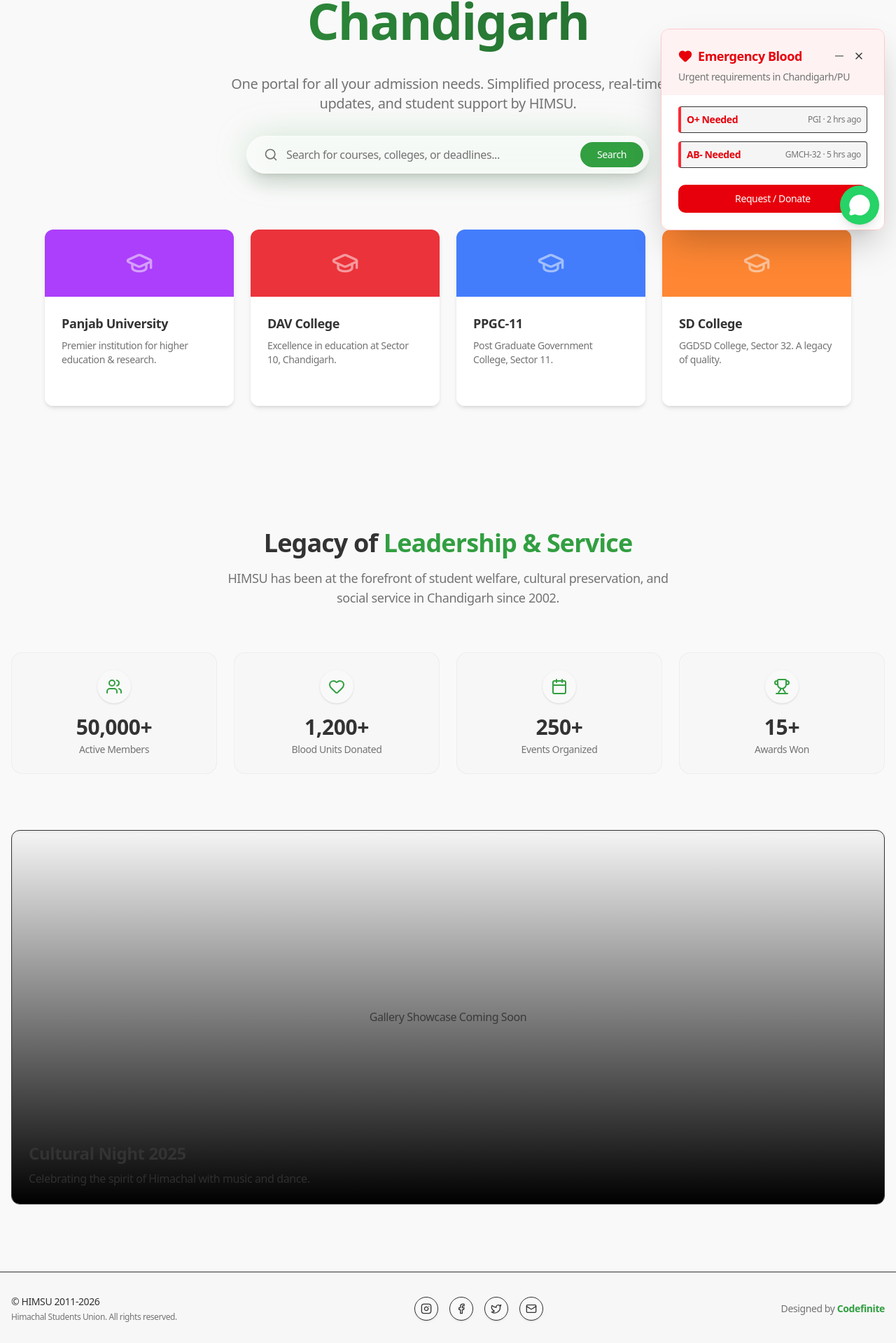
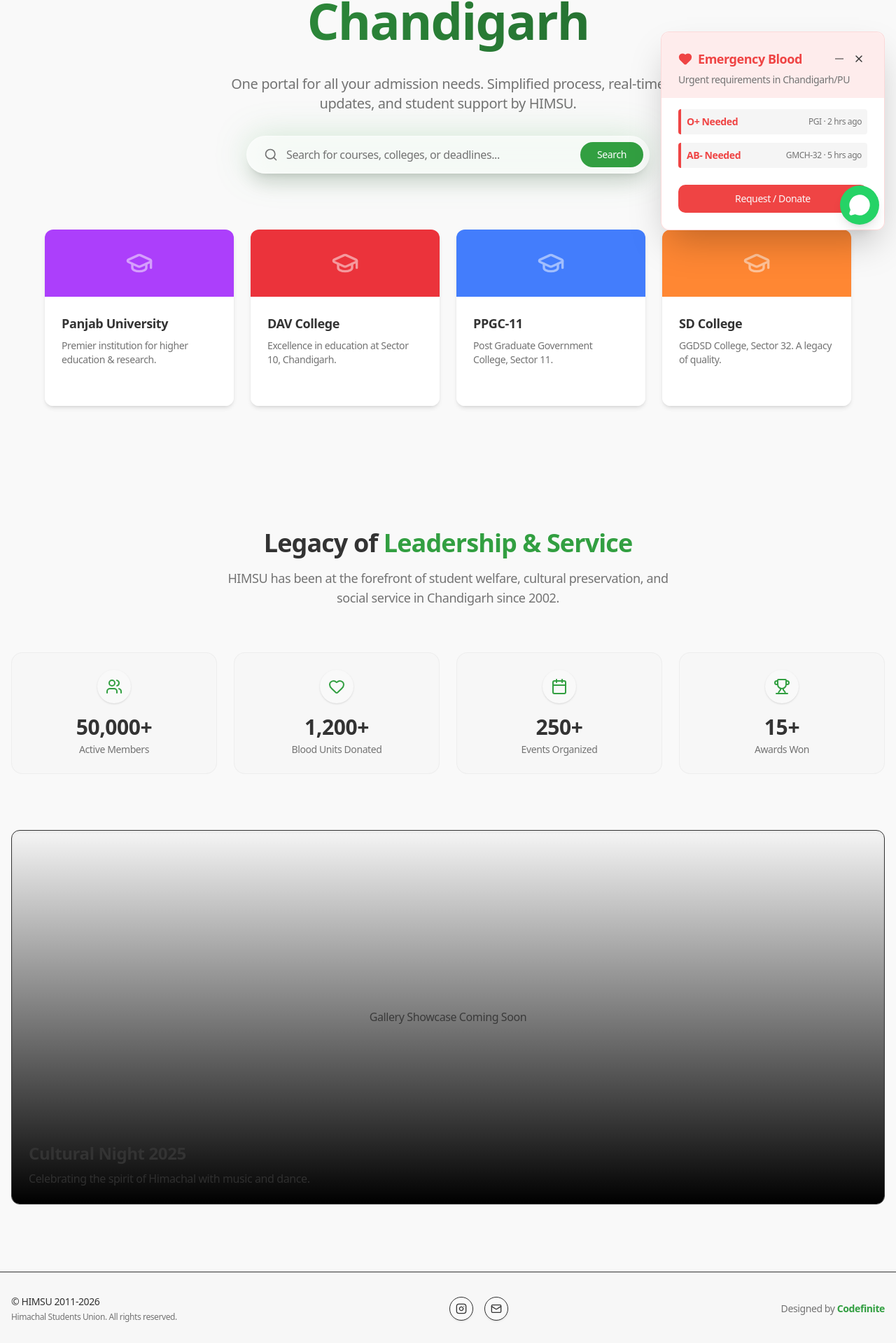
Before and after one commit to gouravkashiv7/himsu-portal, a Next.js app in the folder client/: page / in a window 1280 px wide. Shown: the part 455-2374 px from the top of the page at 70% size. Built offline with nearby package versions, Linux system fonts and the light colour scheme.

Commit message:
added some bug fixes

```diff
--- a/client/components/communication/whatsapp-widget.tsx
+++ b/client/components/communication/whatsapp-widget.tsx
@@ -48,14 +48,22 @@
               </a>
             ))}
 
-            <div className="border-t my-2 pt-2">
+            <div className="border-t my-2 pt-2 space-y-2">
               <a
-                href="https://wa.me/919876543210" // Placeholder number
+                href="https://wa.me/919988088900"
                 target="_blank"
                 rel="noreferrer"
-                className="block text-center py-2 text-sm font-medium text-[#25D366] hover:bg-green-50 rounded-lg transition-colors"
+                className="block text-center py-2 text-sm font-medium text-[#25D366] hover:bg-green-50 rounded-lg transition-colors border border-green-100"
               >
-                Chat with President
+                Chat with President (Avneet Negi)
+              </a>
+              <a
+                href="https://wa.me/919988088900"
+                target="_blank"
+                rel="noreferrer"
+                className="block text-center py-2 text-sm font-medium text-primary hover:bg-primary/5 rounded-lg transition-colors border border-primary/10"
+              >
+                Chat with Volunteer
               </a>
             </div>
           </div>
--- a/client/components/home/blood-widget.tsx
+++ b/client/components/home/blood-widget.tsx
@@ -22,8 +22,9 @@
     return (
       <Button
         onClick={() => setIsMinimized(false)}
-        className="fixed bottom-4 right-4 z-50 rounded-full shadow-lg bg-red-600 hover:bg-red-700 text-white animate-pulse"
+        className="fixed bottom-4 right-4 z-50 rounded-full shadow-lg animate-pulse"
         size="icon"
+        variant="destructive"
       >
         <Droplet className="h-6 w-6" />
       </Button>
@@ -31,10 +32,10 @@
   }
 
   return (
-    <Card className="fixed bottom-4 right-4 z-50 w-80 shadow-2xl border-red-200 dark:border-red-900 bg-card/95 backdrop-blur slide-in-from-bottom-5 animate-in">
-      <CardHeader className="bg-red-50 dark:bg-red-950/30 rounded-t-lg pb-4">
+    <Card className="fixed bottom-4 right-4 z-50 w-80 shadow-2xl border-destructive/20 bg-card/95 backdrop-blur slide-in-from-bottom-5 animate-in">
+      <CardHeader className="bg-destructive/10 rounded-t-lg pb-4">
         <div className="flex items-center justify-between">
-          <CardTitle className="text-red-600 flex items-center text-lg">
+          <CardTitle className="text-destructive flex items-center text-lg">
             <Heart className="w-5 h-5 mr-2 fill-current" />
             Emergency Blood
           </CardTitle>
@@ -42,7 +43,7 @@
             <Button
               variant="ghost"
               size="icon"
-              className="h-6 w-6"
+              className="h-6 w-6 hover:bg-destructive/20"
               onClick={() => setIsMinimized(true)}
             >
               <div className="h-0.5 w-3 bg-foreground/50" />
@@ -50,7 +51,7 @@
             <Button
               variant="ghost"
               size="icon"
-              className="h-6 w-6 hover:text-red-500"
+              className="h-6 w-6 hover:bg-destructive/20 hover:text-destructive"
               onClick={() => setIsOpen(false)}
             >
               <X className="h-4 w-4" />
@@ -60,19 +61,19 @@
         <CardDescription>Urgent requirements in Chandigarh/PU</CardDescription>
       </CardHeader>
       <CardContent className="pt-4 space-y-3">
-        <div className="flex items-center justify-between text-sm p-2 bg-muted rounded border border-l-4 border-l-red-500">
-          <span className="font-bold text-red-600">O+ Needed</span>
+        <div className="flex items-center justify-between text-sm p-2 bg-muted rounded border-l-4 border-l-destructive">
+          <span className="font-bold text-destructive">O+ Needed</span>
           <span className="text-xs text-muted-foreground">PGI · 2 hrs ago</span>
         </div>
-        <div className="flex items-center justify-between text-sm p-2 bg-muted rounded border border-l-4 border-l-red-500">
-          <span className="font-bold text-red-600">AB- Needed</span>
+        <div className="flex items-center justify-between text-sm p-2 bg-muted rounded border-l-4 border-l-destructive">
+          <span className="font-bold text-destructive">AB- Needed</span>
           <span className="text-xs text-muted-foreground">
             GMCH-32 · 5 hrs ago
           </span>
         </div>
       </CardContent>
       <CardFooter>
-        <Button className="w-full bg-red-600 hover:bg-red-700 text-white">
+        <Button className="w-full" variant="destructive">
           Request / Donate
         </Button>
       </CardFooter>
--- a/client/components/layout/footer.tsx
+++ b/client/components/layout/footer.tsx
@@ -19,22 +19,12 @@
 
           <div className="flex gap-4">
             <Link
-              href="#"
+              href="https://www.instagram.com/himsu_official/?hl=en"
+              target="_blank"
+              rel="noopener noreferrer"
               className="p-2 bg-background rounded-full hover:text-primary transition-colors border shadow-sm"
             >
               <Instagram className="w-4 h-4" />
-            </Link>
-            <Link
-              href="#"
-              className="p-2 bg-background rounded-full hover:text-primary transition-colors border shadow-sm"
-            >
-              <Facebook className="w-4 h-4" />
-            </Link>
-            <Link
-              href="#"
-              className="p-2 bg-background rounded-full hover:text-primary transition-colors border shadow-sm"
-            >
-              <Twitter className="w-4 h-4" />
             </Link>
             <Link
               href="mailto:contact@himsu.org"
```
